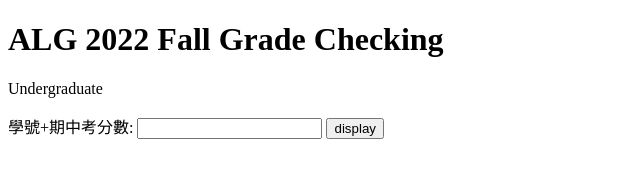
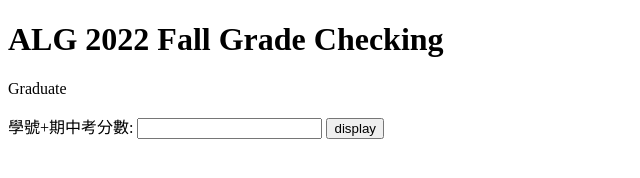
Before and after one commit to eggcm/ALG-grades-F22-grad, a plain HTML site: page index.html in a window 1280 px wide. Shown: the full height of the page, 0-640 px from the left. Drawn offline with nearby package versions, Linux system fonts and the light colour scheme; no server answers.

Commit message:
Update index.html

```diff
--- a/index.html
+++ b/index.html
@@ -12,7 +12,7 @@
     <main>
         <h1>ALG 2022 Fall
 	Grade Checking</h1>
-	<p> Undergraduate </p>
+	<p> Graduate </p>
         <label for="sid-mid">學號+期中考分數:</label>
         <input type="text" name="sid-mid" id="sid-mid" value="">
         <button onclick="display()">display</button>
```
